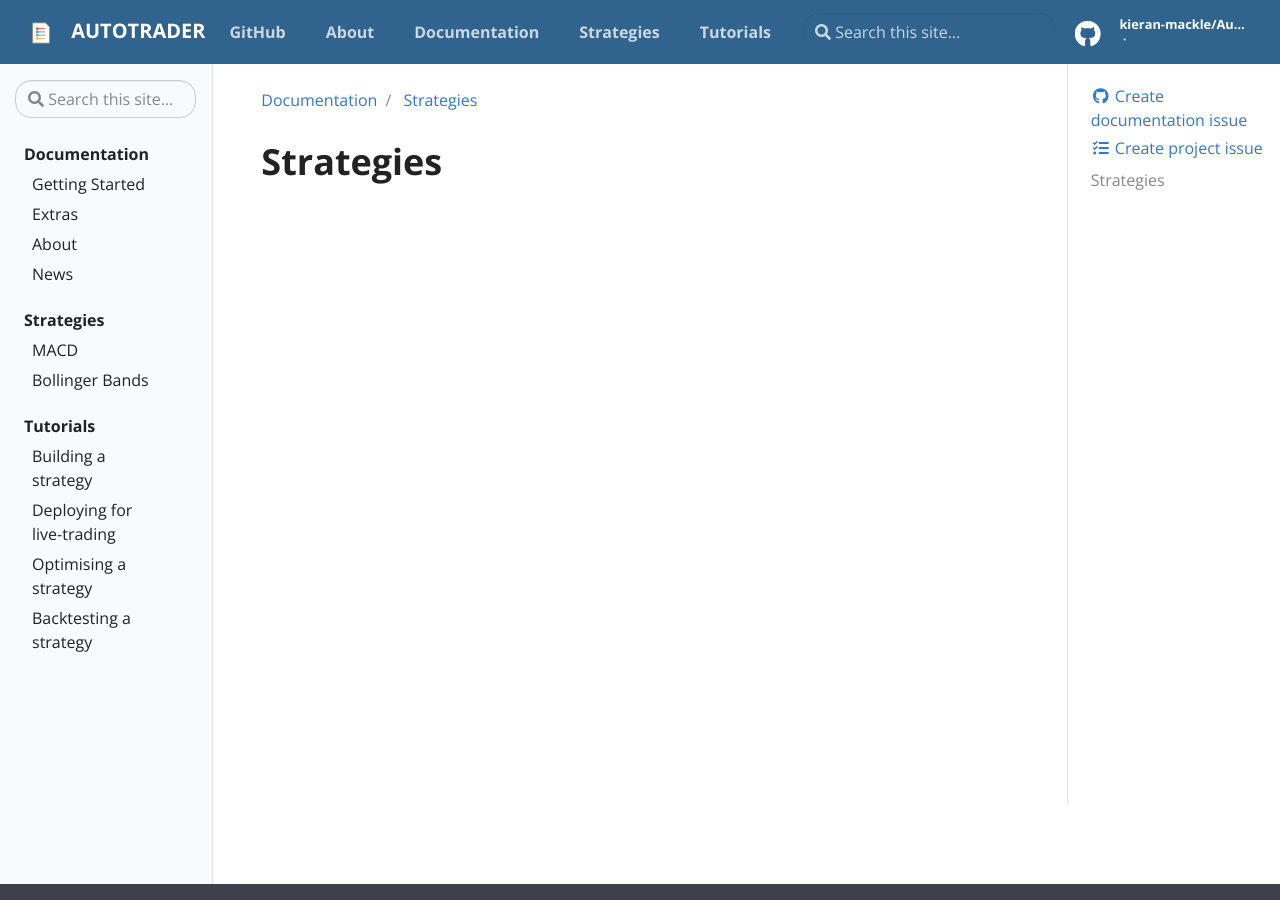
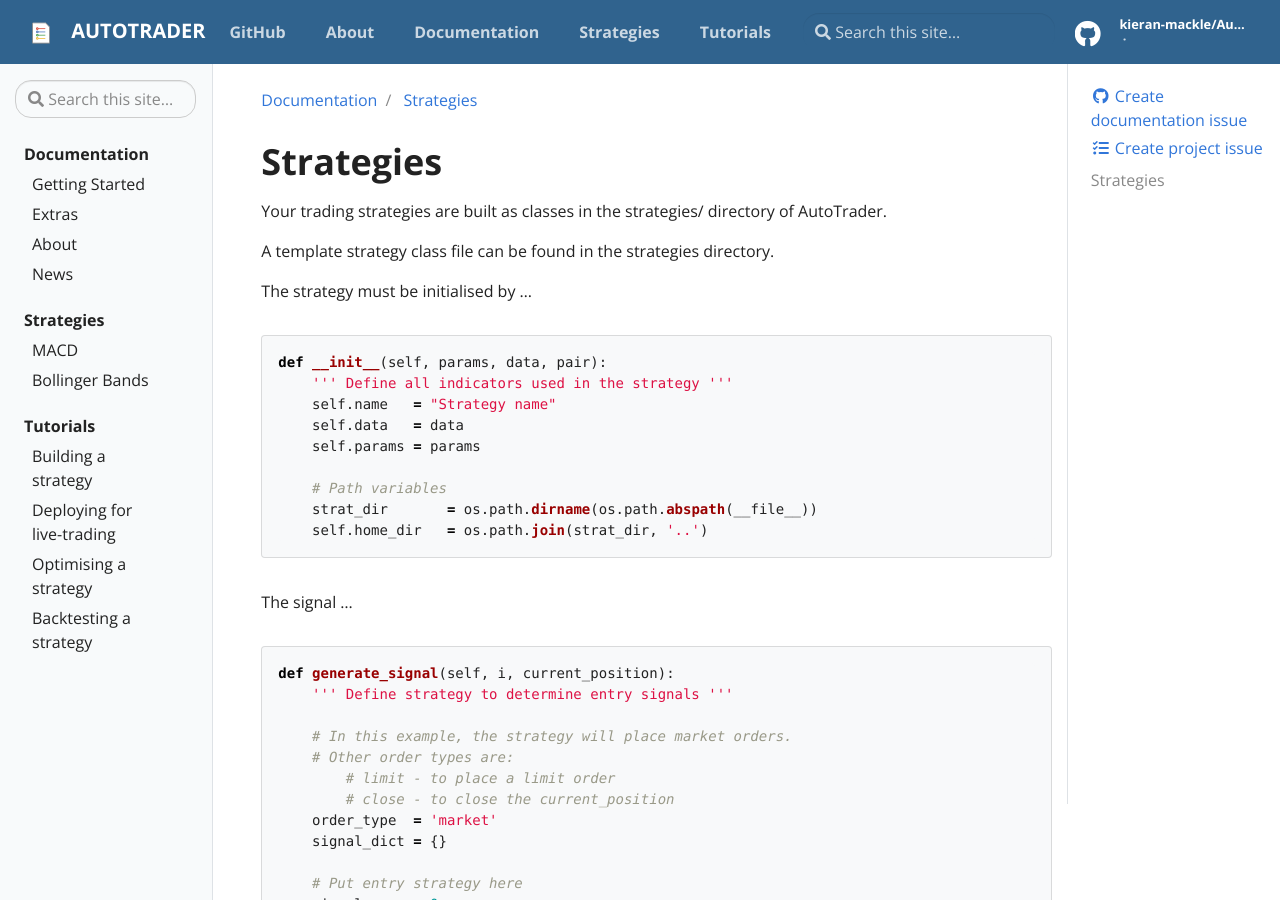
Before and after one commit to kieran-mackle/AutoTrader, a Jekyll site: the page built from docs/_docs/strategies.md, in a window 1280 px wide and 900 px high. Built offline with Jekyll 4.4.1, drawn with Linux system fonts in a browser that asks for light colours; some of the changed text lies outside the part shown.

Commit message:
Update strategies.md

````diff
--- a/docs/_docs/strategies.md
+++ b/docs/_docs/strategies.md
@@ -1,5 +1,74 @@
 ---
 title: Strategies
+description: An overview of the strategy files
 ---
 
 # Strategies
+Your trading strategies are built as classes in the strategies/ directory of AutoTrader.
+
+A template strategy class file can be found in the strategies directory.
+
+
+
+The strategy must be initialised by ...
+
+```python
+def __init__(self, params, data, pair):
+    ''' Define all indicators used in the strategy '''
+    self.name   = "Strategy name"
+    self.data   = data
+    self.params = params
+
+    # Path variables
+    strat_dir       = os.path.dirname(os.path.abspath(__file__))
+    self.home_dir   = os.path.join(strat_dir, '..')
+```
+
+
+
+The signal ...
+```python
+def generate_signal(self, i, current_position):
+    ''' Define strategy to determine entry signals '''
+
+    # In this example, the strategy will place market orders.
+    # Other order types are:
+        # limit - to place a limit order
+        # close - to close the current_position
+    order_type  = 'market'
+    signal_dict = {}
+
+    # Put entry strategy here
+    signal      = 0
+
+    # Calculate exit targets
+    exit_dict = self.generate_exit_levels(signal, i)
+
+    # Construct signal dictionary
+    signal_dict["order_type"]   = order_type
+    signal_dict["direction"]    = signal
+    signal_dict["stop_loss"]    = exit_dict["stop_loss"]
+    signal_dict["stop_type"]    = exit_dict["stop_type"]
+    signal_dict["take_profit"]  = exit_dict["take_profit"]
+
+    return signal_dict
+```
+
+
+It is often useful to include a separate function for generating
+
+```python
+def generate_exit_levels(self, signal, i):
+    ''' Function to determine stop loss and take profit levels '''
+
+    # Put exit strategy here
+    stop = 0
+    take = 0
+    stop_type = 'limit'
+
+    exit_dict = {'stop_loss'    : stop,
+                 'stop_type'    : stop_type,
+                 'take_profit'  : take}
+
+    return exit_dict
+```
````
